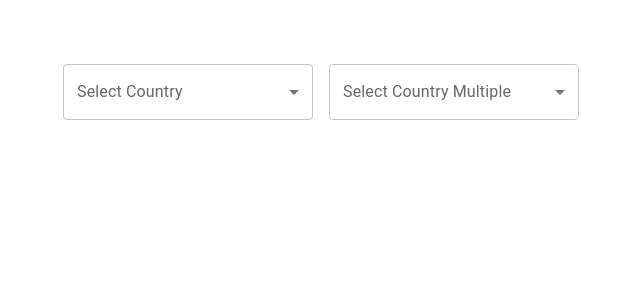
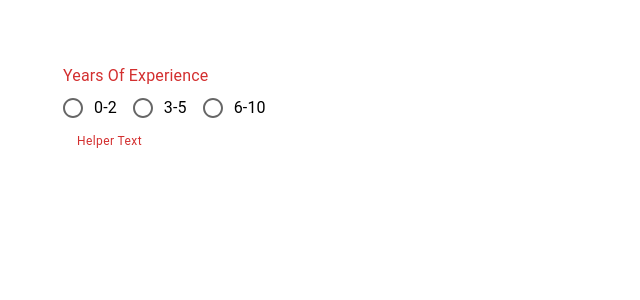
Before and after one commit to nuwan199044/react-material, a React (Create React App) app: page / in a window 1280 px wide. Shown: the top 300 px of the page, without its empty margins (1-641 px from the left). Built offline with nearby package versions, Linux system fonts and the light colour scheme.

Commit message:
Usage of Radio Button

```diff
--- a/src/App.tsx
+++ b/src/App.tsx
@@ -1,5 +1,6 @@
 import './App.css';
-import { MuiSelect } from './components/MuiSelect';
+import { MuiRadioButton } from './components/MuiRadioButton';
+// import { MuiSelect } from './components/MuiSelect';
 // import { MuiTextField } from './components/MuiTextField';
 // import { MuiButtonGroup } from './components/MuiButtonGroup';
 // import { MuiToggleButton } from './components/MuiToggleButton';
@@ -14,7 +15,8 @@ function App() {
       {/* <MuiButtonGroup /> */}
       {/* <MuiToggleButton /> */}
       {/* <MuiTextField /> */}
-      <MuiSelect />
+      {/* <MuiSelect /> */}
+      <MuiRadioButton />
     </div>
   );
 }
--- /dev/null
+++ b/src/components/MuiRadioButton.tsx
@@ -0,0 +1,29 @@
+import { useState } from "react";
+import {
+  FormControl,
+  FormLabel,
+  FormControlLabel,
+  RadioGroup,
+  Radio,
+  FormHelperText
+} from "@mui/material";
+
+export const MuiRadioButton = () => {
+  const [value, setValue] = useState("");
+  console.log({ value });
+  const handleChange = (event: React.ChangeEvent<HTMLInputElement>) => {
+    setValue(event.target.value);
+  };
+
+  return (
+    <FormControl error>
+      <FormLabel>Years Of Experience</FormLabel>
+      <RadioGroup row onChange={handleChange} value={value}>
+        <FormControlLabel control={<Radio />} value="0-2" label="0-2" />
+        <FormControlLabel control={<Radio />} value="3-5" label="3-5" />
+        <FormControlLabel control={<Radio />} value="6-10" label="6-10" />
+      </RadioGroup>
+      <FormHelperText>Helper Text</FormHelperText>
+    </FormControl>
+  );
+};
```
